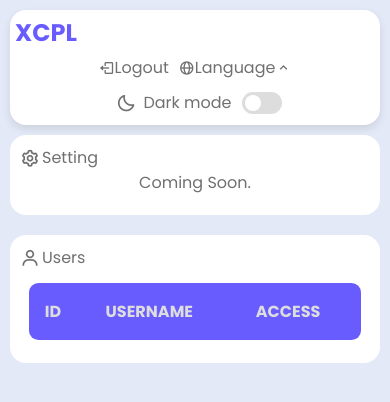
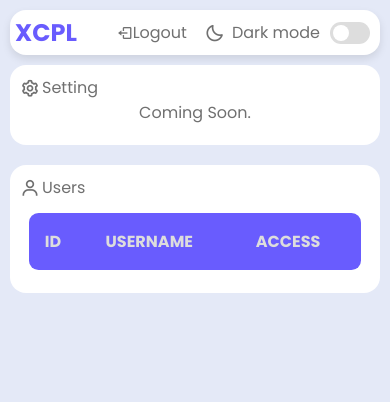
Before and after one commit to World-Rage-company/XDashboard, a PHP site: page /xcpl/index.php in a window 390 px wide. Shown: the top 402 px of the page. Run offline with PHP 8.4, Linux system fonts and the light colour scheme; the visitor is signed in with stand-in values (Sample User, id 1); data that the repository does not hold is empty.

Commit message:
update xcpl

```diff
--- a/Web_XDashboard/xcpl/assets/css/style.css
+++ b/Web_XDashboard/xcpl/assets/css/style.css
@@ -48,7 +48,7 @@ body.dark {
 .notifications {
     position: fixed;
     top: 10px;
-    right: 10px;
+    right: 5px;
     z-index: 10000;
     width: 400px;
     max-width: 90%;
@@ -203,57 +203,6 @@ body.dark {
     color: var(--primary-color);
 }
 
-.language-dropdown {
-    position: relative;
-    margin-bottom: 10px;
-}
-
-.dropdown-toggle {
-    display: flex;
-    align-items: center;
-    cursor: pointer;
-    color: var(--text-color);
-    transition: var(--tran-03);
-}
-
-.dropdown-toggle:hover {
-    color: var(--primary-color);
-}
-
-.language-menu {
-    position: absolute;
-    top: 35px;
-    right: 0;
-    background: var(--sidebar-color);
-    border-radius: 8px;
-    box-shadow: 0 4px 8px rgba(0, 0, 0, 0.1);
-    list-style: none;
-    padding: 8px 0;
-    display: none;
-    transform-origin: top;
-    transform: scaleY(0);
-    transition: transform var(--tran-05) ease-in-out;
-}
-
-.language-menu.active {
-    display: block;
-    transform: scaleY(1);
-}
-
-.language-menu li {
-    padding: 8px 15px;
-}
-
-.language-menu li a {
-    color: var(--text-color);
-    text-decoration: none;
-    transition: var(--tran-03);
-}
-
-.language-menu li a:hover {
-    color: var(--primary-color);
-}
-
 .mode {
     display: flex;
     align-items: center;
@@ -326,10 +275,6 @@ body.dark .switch-mode {
 
     .bottom-content li {
         margin: 5px;
-    }
-
-    .language-dropdown {
-        margin-bottom: 5px;
     }
 
     .mode {
--- a/Web_XDashboard/xcpl/index.php
+++ b/Web_XDashboard/xcpl/index.php
@@ -26,19 +26,6 @@ require "assets/php/control_panel_handler.php";
                         <i class='bx bx-log-out icon'></i>
                         <span class="text nav-text" data-key="logout">Logout</span>
                     </a>
-                </li>
-
-                <li class="language-dropdown">
-                    <div class="dropdown-toggle" onclick="toggleLanguageMenu()">
-                        <i class='bx bx-globe icon'></i>
-                        <span class="text nav-text" data-key="language">Language</span>
-                        <i class='bx bx-chevron-up icon'></i>
-                    </div>
-                    <ul class="language-menu">
-                        <li><a href="javascript:void(0)" data-lang="fa">فارسی</a></li>
-                        <li><a href="javascript:void(0)" data-lang="en">English</a></li>
-                        <li><a href="javascript:void(0)" data-lang="ru">Русский</a></li>
-                    </ul>
                 </li>
 
                 <li class="mode">
```
